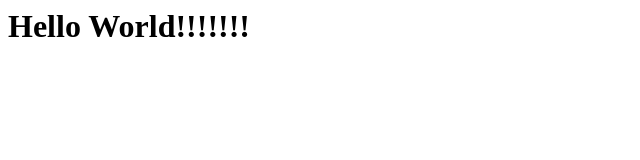
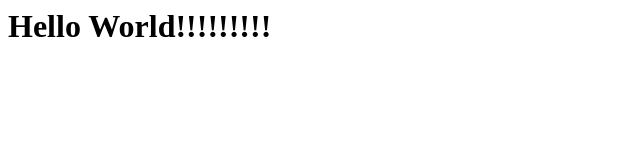
Before and after one commit to elbesh-company/fullcycle-modulo-gitflow, a plain HTML site: page index.html in a window 1280 px wide. Shown: the full height of the page, 0-640 px from the left. Drawn offline with Linux system fonts and the light colour scheme.

Commit message:
Add feature to index 3

```diff
--- a/index.html
+++ b/index.html
@@ -1 +1 @@
-<h1>Hello World!!!!!!!</h1>
+<h1>Hello World!!!!!!!!!</h1>
```
